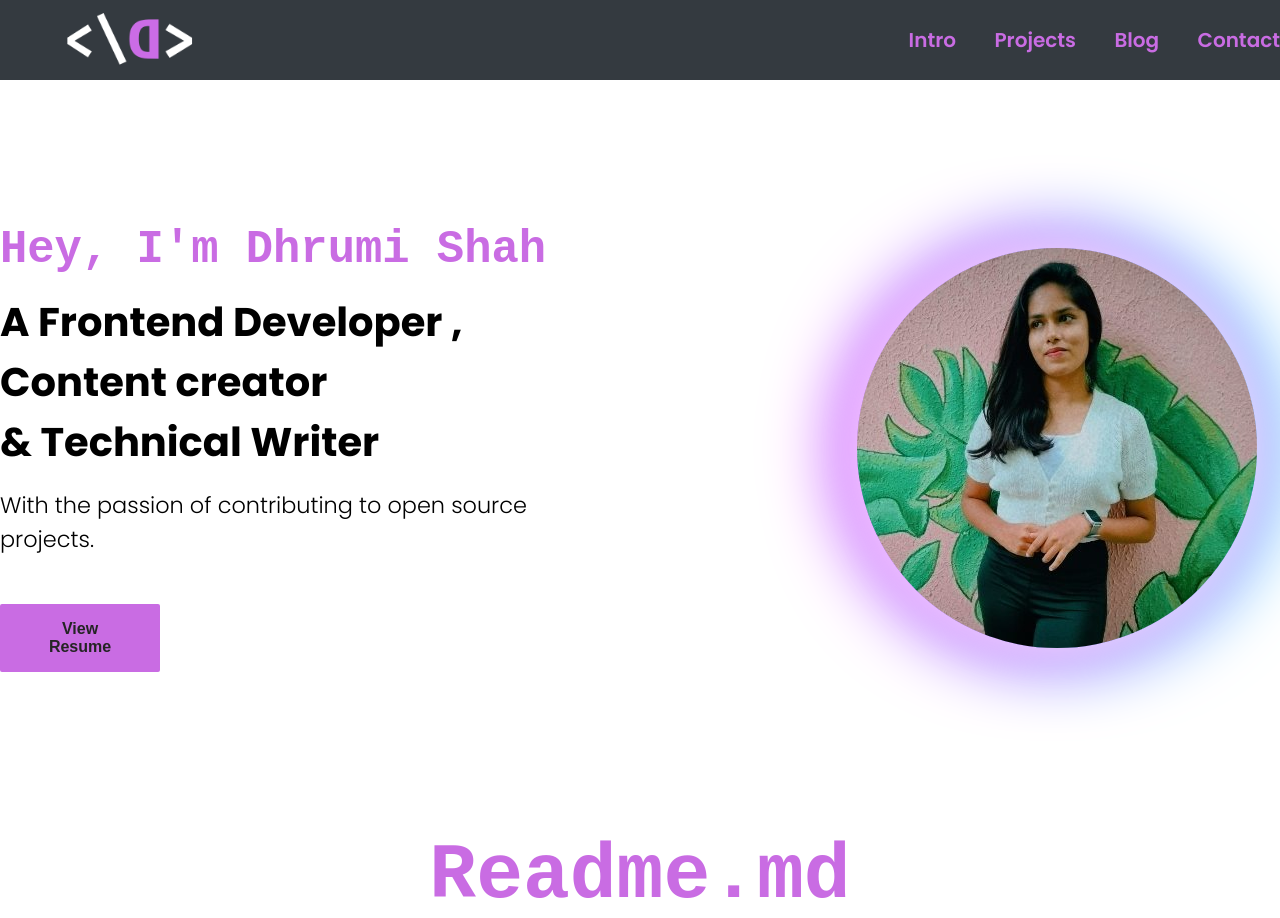
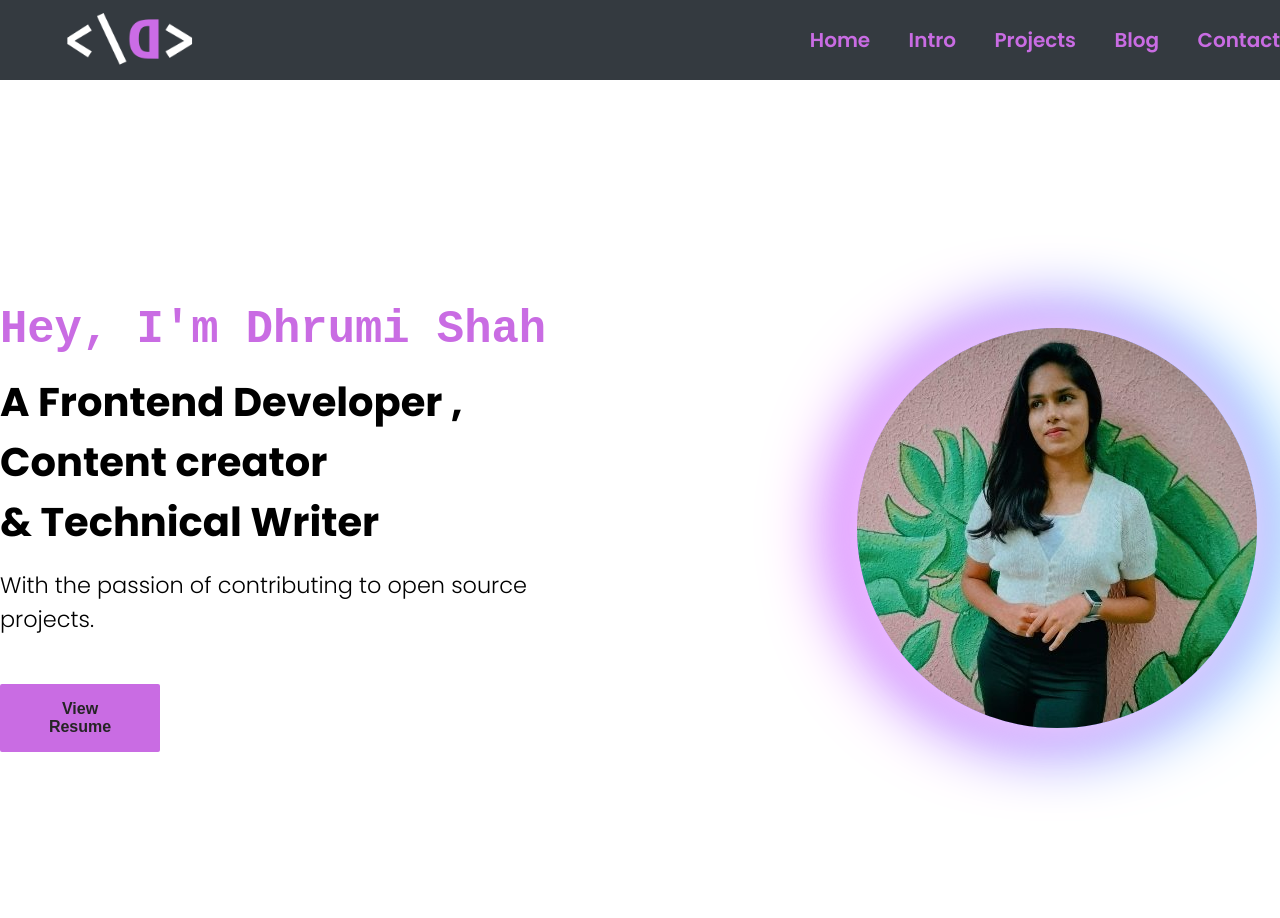
Before and after one commit to dhrumishah/My-portfolio, a React (Vite) app: page / in a window 1280 px wide. Shown: the top 918 px of the page. Built offline with nearby package versions, Linux system fonts and the light colour scheme; a web font is replaced by a local one.

Commit message:
updated changes in navbar

```diff
--- a/src/App.jsx
+++ b/src/App.jsx
@@ -1,25 +1,27 @@
 import React from "react";
 import { useRef } from "react";
 import { Navbar } from "./components";
-import { About, Blog, Contact, Intro, Project } from "./pages";
+import { Home, Blog, Contact, Intro, Project } from "./pages";
 
 export default function App() {
   const IntroRef = useRef(null);
   const ProjectsRef = useRef(null);
   const BlogRef = useRef(null);
   const ContactRef = useRef(null);
+  const HomeRef = useRef(null);
   return (
     <div className="App">
-        <Navbar refs={{IntroRef, ProjectsRef, BlogRef, ContactRef}}/>
-        <About/>
-        <div className="ref--div" ref={IntroRef}/>
-        <Intro />
-        <div className="ref--div" ref={ProjectsRef}/>
-        <Project/>
-        <div className="ref--div" ref={BlogRef}/>
-        <Blog />
-        <div className="ref--div" ref={ContactRef}/>
-        <Contact />
+      <Navbar refs={{ HomeRef, IntroRef, ProjectsRef, BlogRef, ContactRef }} />
+      <div className="ref--div" ref={HomeRef} />
+      <Home />
+      <div className="ref--div" ref={IntroRef} />
+      <Intro />
+      <div className="ref--div" ref={ProjectsRef} />
+      <Project />
+      <div className="ref--div" ref={BlogRef} />
+      <Blog />
+      <div className="ref--div" ref={ContactRef} />
+      <Contact />
     </div>
   );
 }
--- a/src/components/Navbar/index.jsx
+++ b/src/components/Navbar/index.jsx
@@ -1,23 +1,23 @@
 import React from "react";
-import './index.css'
-const navLinks = ["Intro", "Projects", "Blog", "Contact"];
+import "./index.css";
+const navLinks = ["Home", "Intro", "Projects", "Blog", "Contact"];
 
 export default function Navbar(props) {
   function onClickRef(e) {
-    e.preventDefault()
-    let key = e.target.innerText+"Ref"
-    props.refs[key].current?.scrollIntoView({behavior: 'smooth'});
+    e.preventDefault();
+    let key = e.target.innerText + "Ref";
+    props.refs[key].current?.scrollIntoView({ behavior: "smooth" });
   }
 
   return (
     <div className="nav">
       <div className="container">
         <div className="div--logo">
-            <img
-              src={"/images/Logo.svg"}
-              alt="My logo"
-              className="animate__animated animate__flip animate__slow animate__infinite"
-            />
+          <img
+            src={"/images/Logo.svg"}
+            alt="My logo"
+            className="animate__animated animate__flip animate__slow animate__infinite"
+          />
         </div>
         <nav className="nav-items">
           {navLinks.map((item) => (
--- a/src/pages/index.js
+++ b/src/pages/index.js
@@ -1,4 +1,4 @@
-export { default as About } from "./About";
+export { default as Home } from "./About";
 export { default as Blog } from "./Blog";
 export { default as Intro } from "./Intro";
 export { default as Project } from "./Project";
```
